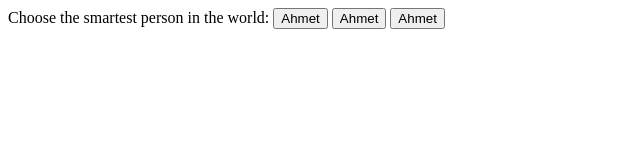
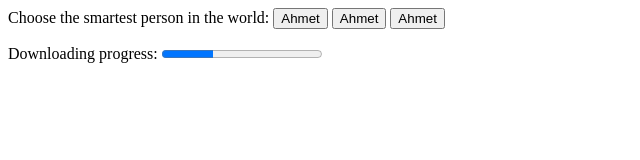
Before and after one commit to devahmetkaplan/helixcompany-website, a plain HTML site: page index.html in a window 1280 px wide. Shown: the whole page, without its empty margins (0-640 px from the left). Drawn offline with Linux system fonts and the light colour scheme.

Commit message:
Update index.html

```diff
--- a/index.html
+++ b/index.html
@@ -4,3 +4,7 @@
   <button name="subject" type="submit" value="CSS">Ahmet</button>
   <button name="subject" type="submit" value="CSS">Ahmet</button>
 </form>
+
+
+<label for="file">Downloading progress:</label>
+<progress id="file" value="32" max="100"> 32% </progress>
```
